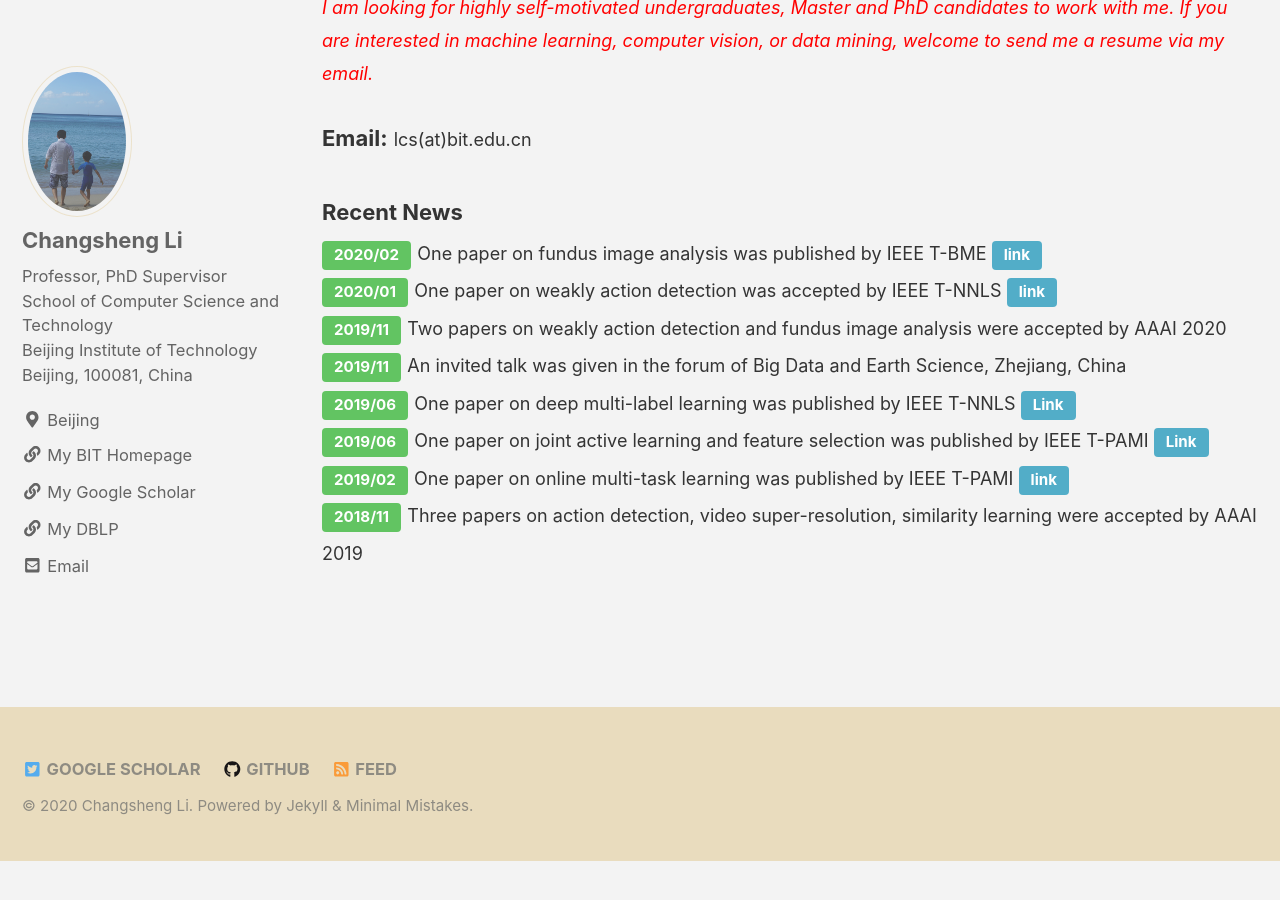
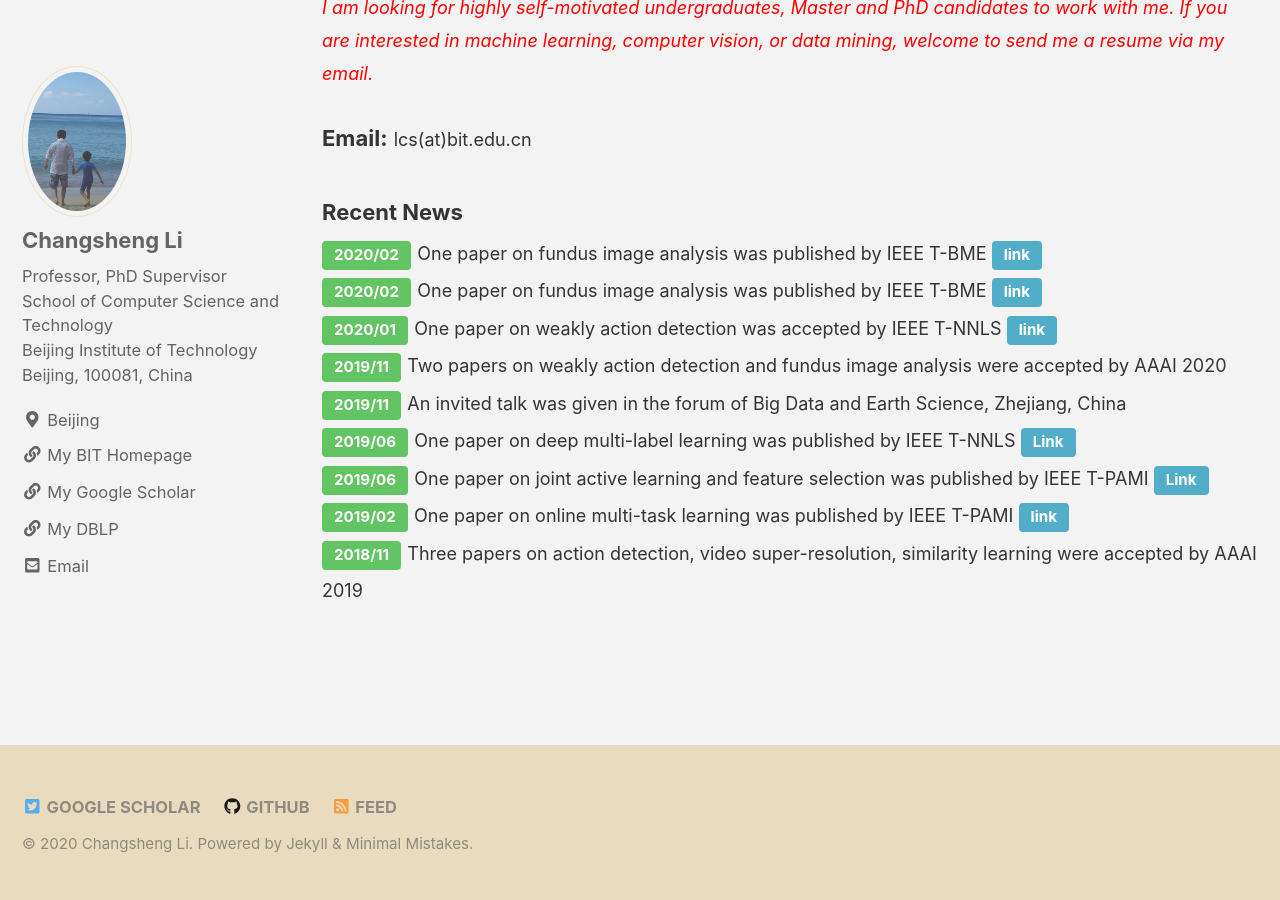
Before and after one commit to csli-bit/csli-bit.github.io, a Jekyll site: the page built from _pages/index.md, in a window 1280 px wide and 900 px high, scrolled down 536 px. Built offline with Jekyll 4.4.1, drawn with Linux system fonts in a browser that asks for light colours; nearby versions of some CDN libraries; comment, search, counter and statistics services are not loaded; before the commit the page ends 1398 px from its top, so only the background shows below that.

Commit message:
Update index.md

```diff
--- a/_pages/index.md
+++ b/_pages/index.md
@@ -17,6 +17,8 @@ If you are interested in machine learning, computer vision, or data mining, welc
 ### Recent News
 [2020/02](#link){: .btn .btn--success .btn--small} <font size="4">
 One paper on fundus image analysis was published by IEEE T-BME </font> [link](https://ieeexplore.ieee.org/document/8698800){: .btn .btn--info .btn--small}<br>
+[2020/02](#link){: .btn .btn--success .btn--small} <font size="4">
+One paper on fundus image analysis was published by IEEE T-BME </font> [link](https://ieeexplore.ieee.org/document/8698800){: .btn .btn--info .btn--small}<br>
 [2020/01](#link){: .btn .btn--success .btn--small} <font size="4">
 One paper on weakly action detection was accepted by IEEE T-NNLS </font> [link](https://ieeexplore.ieee.org/document/8967204/){: .btn .btn--info .btn--small}<br>
 [2019/11](#link){: .btn .btn--success .btn--small} <font size="4">Two papers on weakly action detection and fundus image analysis were accepted by AAAI 2020 </font> <br>
```
